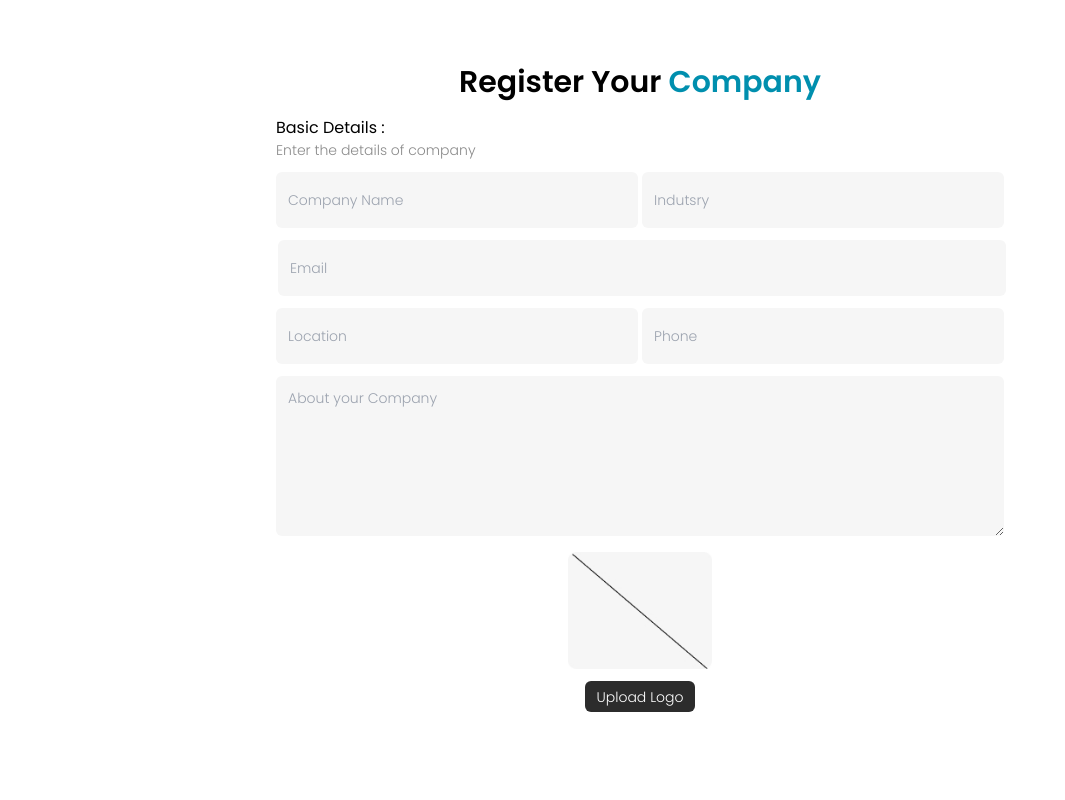
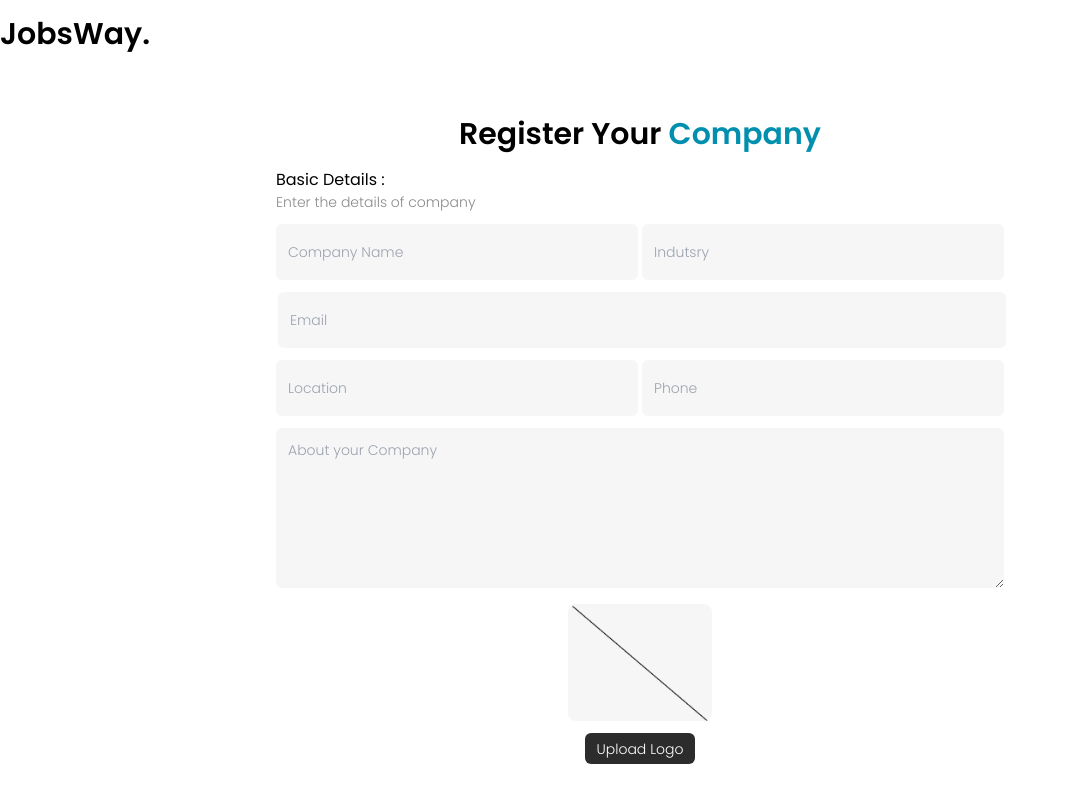
Before and after one commit to Nihal-a/company-jobsway, a React (Create React App) app: page /register in a window 1280 px wide. Shown: the top 800 px of the page, without its empty margins (0-1065 px from the left). Built offline with nearby package versions, Linux system fonts and the light colour scheme.

Commit message:
register page logo issue fixed:

```diff
--- a/src/components/Auth/Register.jsx
+++ b/src/components/Auth/Register.jsx
@@ -24,6 +24,9 @@ const Register = () => {
 
   return (
     <div>
+    <div className="container m-auto mt-4">
+    <Link className="font-semibold text-3xl">JobsWay.</Link>
+    </div>
       <div className="flex flex-col items-center py-8">
         <div className="container max-w-screen-md px-5 w-full">
           <h3 className="text-3xl font-semibold mt-8 text-center">
```
